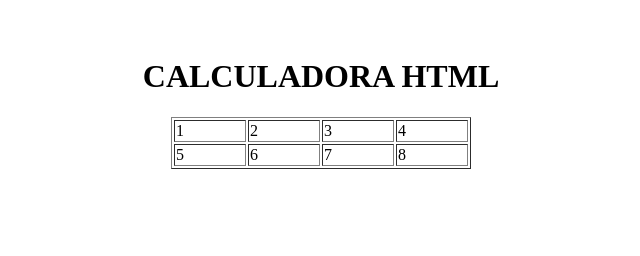
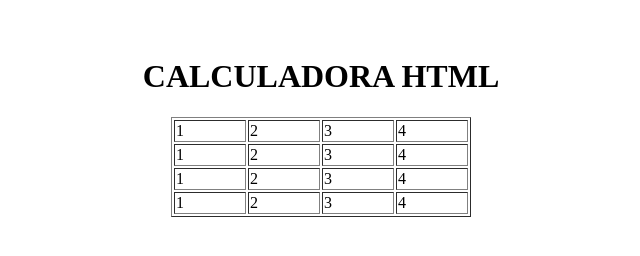
Before and after one commit to Azucena17/Calculadora, a plain HTML site: page index.html in a window 1280 px wide. Shown: the whole page, without its empty margins (319-959 px from the left). Drawn offline with Linux system fonts and the light colour scheme.

```diff
--- a/index.html
+++ b/index.html
@@ -20,12 +20,25 @@
           </tr>
 
           <tr>
-            <td>5</td>
-            <td>6</td>
-            <td>7</td>
-            <td>8</td>
-        </tr>
+            <td>1</td>
+            <td>2</td>
+            <td>3</td>
+            <td>4</td>
+          </tr>
 
+          <tr>
+            <td>1</td>
+            <td>2</td>
+            <td>3</td>
+            <td>4</td>
+          </tr>
+
+          <tr>
+            <td>1</td>
+            <td>2</td>
+            <td>3</td>
+            <td>4</td>
+           </tr>
     </center>
 
 </body>
```
